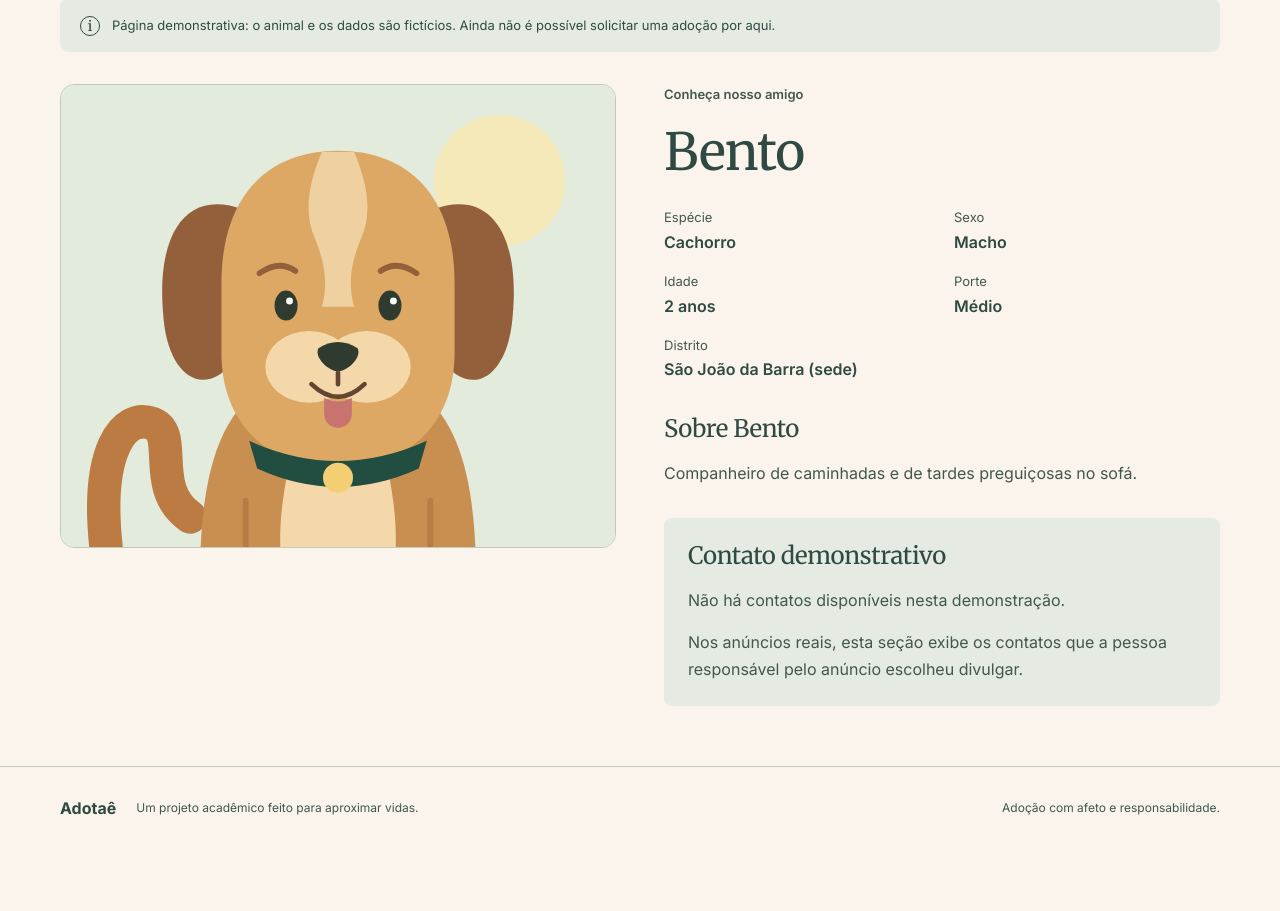
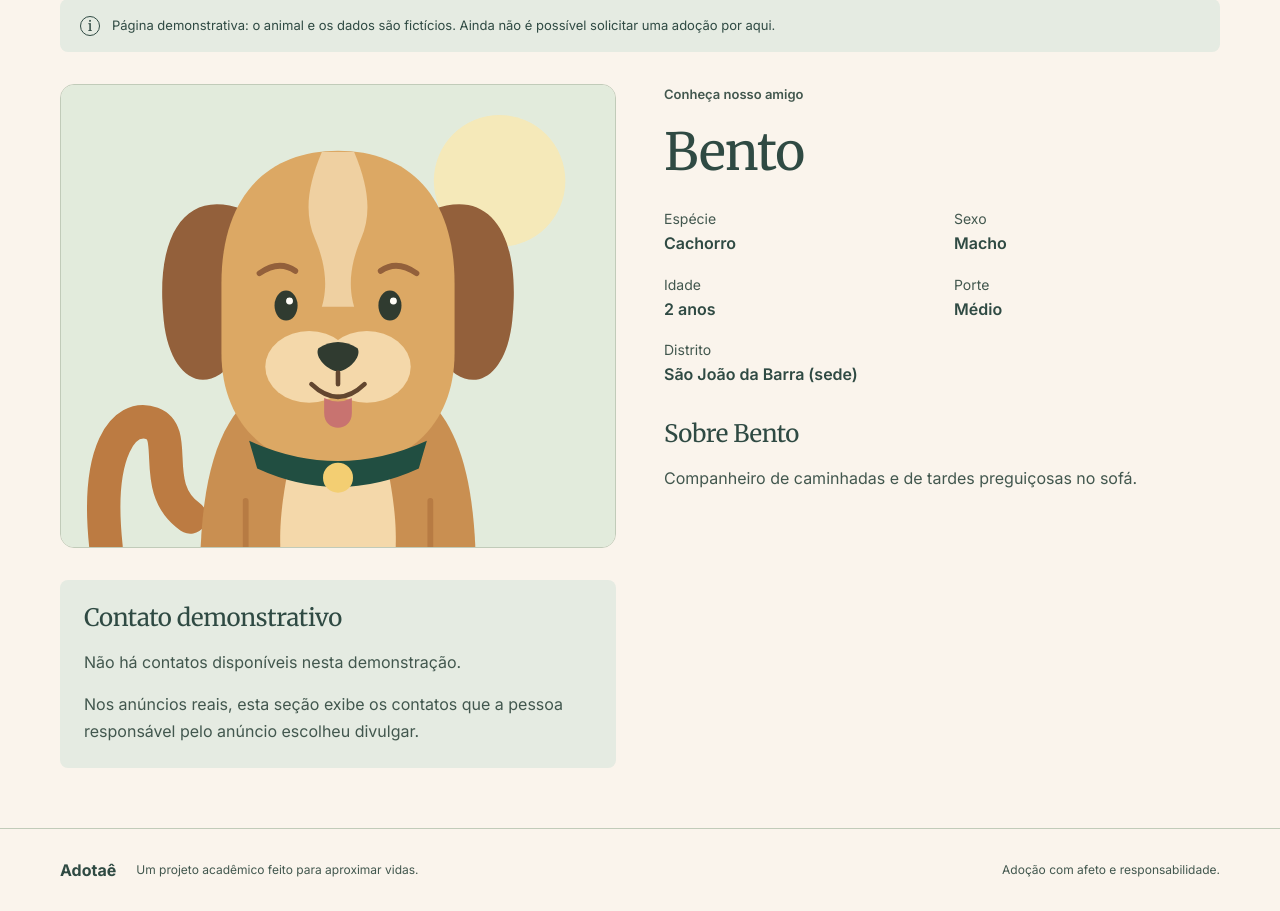
Before and after one commit to Nycolly-SA/adotae, a Flask app: page /animais/1 in a window 1280 px wide. Shown: the part 210-1121 px from the top of the page. Before the commit the page ends 1025 px from the top, so only its background shows below. Run offline with Flask 3, Linux system fonts and the light colour scheme; parts of the project's set-up code (start-up, migrations or seed data) failed here and were passed over; some libraries are stand-ins or nearby versions.

Commit message:
fix: improve animal listing readability and contact placement

```diff
--- a/app/static/css/style.css
+++ b/app/static/css/style.css
@@ -117,30 +117,32 @@ h1, h2 { font-family: var(--heading-font); font-weight: 400; letter-spacing: -.0
 .card-image img { aspect-ratio: 6 / 5; object-fit: cover; }
 .card-image-unavailable { aspect-ratio: 6 / 5; display: flex; align-items: center; justify-content: center; padding: 24px 24px 52px; background: var(--sage-light); color: var(--green); text-align: center; }
 .card-image-unavailable p { margin: 0; font-size: 14px; }
-.species-tag { position: absolute; bottom: 12px; left: 14px; padding: 3px 12px; background: var(--background); color: var(--green); border-radius: 20px; font-size: 12px; font-weight: 600; }
+.species-tag { position: absolute; bottom: 12px; left: 14px; max-width: calc(100% - 28px); overflow-wrap: anywhere; padding: 3px 12px; background: var(--background); color: var(--green); border-radius: 20px; font-size: 12px; font-weight: 600; }
 .card-body { padding: 21px; }
 .card-body h2 { font-size: 30px; margin-bottom: 16px; }
-.animal-facts { display: flex; gap: 24px; margin: 0 0 18px; font-size: 13px; }
-.animal-facts dt { color: var(--muted); font-size: 11px; }
+.animal-facts { display: flex; flex-wrap: wrap; gap: 12px 24px; margin: 0 0 18px; font-size: 1rem; }
+.animal-facts dt { color: var(--muted); font-size: .875rem; }
 .animal-facts dd { margin: 0; font-weight: 600; }
-.card-body p { font-size: 14px; color: var(--muted); margin-bottom: 0; }
-.card-body .card-district { margin-top: 16px; font-size: 12px; }
+.card-body p { font-size: 1rem; color: var(--muted); margin-bottom: 0; }
+.card-description { display: -webkit-box; -webkit-box-orient: vertical; -webkit-line-clamp: 4; line-clamp: 4; overflow: hidden; overflow-wrap: anywhere; }
+.card-body .card-district { margin-top: 16px; font-size: .875rem; }
+.card-body .text-link { font-size: 1rem; }
 .catalog-closing { margin: 34px 0 0; text-align: center; color: var(--muted); font-size: 13px; }
 .animal-detail { padding-block: 40px 60px; }
 .detail-back { margin-bottom: 24px; }
-.detail-layout { display: grid; grid-template-columns: repeat(2, minmax(0, 1fr)); gap: 48px; align-items: start; }
-.detail-image { border: 1px solid var(--border); border-radius: 14px; }
-.detail-content { min-width: 0; }
-.detail-content, .detail-facts dd { overflow-wrap: anywhere; }
+.detail-layout { display: grid; grid-template-columns: repeat(2, minmax(0, 1fr)); grid-template-rows: auto 1fr; gap: 32px 48px; align-items: start; }
+.detail-image { grid-column: 1; grid-row: 1; border: 1px solid var(--border); border-radius: 14px; }
+.detail-content { grid-column: 2; grid-row: 1 / 3; min-width: 0; }
+.detail-content, .detail-facts dd, .detail-contact { overflow-wrap: anywhere; }
 .detail-description { white-space: pre-wrap; }
 .detail-content h1 { font-size: clamp(36px, 4vw, 52px); margin-bottom: 24px; }
-.detail-content h2 { font-size: 24px; margin-bottom: 16px; }
-.detail-content p { color: var(--muted); }
+.detail-content h2, .detail-contact h2 { font-size: 24px; margin-bottom: 16px; }
+.detail-content p, .detail-contact p { color: var(--muted); }
 .detail-facts { display: grid; grid-template-columns: repeat(2, minmax(0, 1fr)); gap: 16px 24px; margin: 0 0 32px; }
-.detail-facts dt { color: var(--muted); font-size: 13px; }
+.detail-facts dt { color: var(--muted); font-size: .875rem; }
 .detail-facts dd { margin: 0; font-weight: 600; }
 .detail-district { grid-column: 1 / -1; }
-.detail-contact { margin-top: 32px; padding: 24px; background: var(--sage-light); border-radius: 8px; }
+.detail-contact { grid-column: 1; grid-row: 2; min-width: 0; padding: 24px; background: var(--sage-light); border-radius: 8px; }
 .detail-contact p:last-child { margin-bottom: 0; }
 .registration { padding-block: 48px; }
 .registration-card { max-width: 520px; margin-inline: auto; padding: clamp(20px, 4vw, 36px); background: var(--surface); border: 1px solid var(--border); border-radius: 14px; }
@@ -278,6 +280,11 @@ h1, h2 { font-family: var(--heading-font); font-weight: 400; letter-spacing: -.0
 }
 @media (max-width: 760px) {
     .detail-layout { grid-template-columns: 1fr; gap: 32px; }
+    .detail-content { display: contents; }
+    .detail-summary { grid-column: 1; grid-row: 2; }
+    .detail-facts { margin-bottom: 0; }
+    .detail-contact { grid-row: 3; }
+    .detail-about { grid-column: 1; grid-row: 4; }
     .hero { grid-template-columns: 1fr; gap: 34px; }
     .hero-copy { max-width: 560px; }
     .hero h1 { font-size: clamp(42px, 8vw, 58px); }
--- a/app/templates/animais.html
+++ b/app/templates/animais.html
@@ -42,7 +42,7 @@
                 {% else %}
                 <p>Fotografia temporariamente indisponível</p>
                 {% endif %}
-                <span class="species-tag">{{ animal.especie }}</span>
+                <span class="species-tag">{{ animal.especie_outro if animal.especie == 'Outro animal doméstico' and animal.especie_outro else animal.especie }}</span>
             </div>
             <div class="card-body">
                 <h2 id="animal-{{ animal.id }}">{{ animal.nome }}</h2>
@@ -51,7 +51,7 @@
                     <div><dt>Porte</dt><dd>{{ animal.porte }}</dd></div>
                     <div><dt>Sexo</dt><dd>{{ animal.sexo }}</dd></div>
                 </dl>
-                <p>{{ animal.descricao }}</p>
+                <p class="card-description">{{ animal.descricao }}</p>
                 <p class="card-district">{{ animal.distrito }}</p>
                 <a class="text-link" href="{{ url_for('animal_detalhes_publico', animal_id=animal.id) }}" aria-label="Ver detalhes de {{ animal.nome }}">Ver detalhes</a>
             </div>
--- a/app/templates/animal_detalhes.html
+++ b/app/templates/animal_detalhes.html
@@ -21,6 +21,7 @@
         <img class="detail-image" src="{{ url_for('static', filename='images/' ~ animal.imagem) }}" alt="{{ animal.imagem_alt }}" width="480" height="400">
         {% endif %}
         <div class="detail-content">
+            <div class="detail-summary">
             <p class="section-label">Conheça nosso amigo</p>
             <h1 id="nome-animal">{{ animal.nome }}</h1>
             <dl class="detail-facts">
@@ -31,11 +32,13 @@
                 <div class="detail-district"><dt>Distrito</dt><dd>{{ animal.distrito }}</dd></div>
                 {% if publico and animal.bairro %}<div class="detail-district"><dt>Bairro</dt><dd>{{ animal.bairro }}</dd></div>{% endif %}
             </dl>
-            <section aria-labelledby="sobre-animal">
+            </div>
+            <section class="detail-about" aria-labelledby="sobre-animal">
                 <h2 id="sobre-animal">Sobre {{ animal.nome }}</h2>
                 <p{% if publico %} class="detail-description"{% endif %}>{{ animal.descricao }}</p>
             </section>
-            <section class="detail-contact" aria-labelledby="titulo-contato">
+        </div>
+        <section class="detail-contact" aria-labelledby="titulo-contato">
                 {% if publico %}
                 <h2 id="titulo-contato">Contato</h2>
                 {% if animal.email_contato %}<p>E-mail: <a href="{{ animal.email_link }}">{{ animal.email_contato }}</a></p>{% endif %}
@@ -46,8 +49,7 @@
                 <p>Não há contatos disponíveis nesta demonstração.</p>
                 <p>Nos anúncios reais, esta seção exibe os contatos que a pessoa responsável pelo anúncio escolheu divulgar.</p>
                 {% endif %}
-            </section>
-        </div>
+        </section>
     </div>
     {% endif %}
 </article>
--- a/run.py
+++ b/run.py
@@ -806,7 +806,7 @@ def animais():
         # permite ler rascunhos, mas o catálogo deve ter sempre acesso anônimo.
         cliente = novo_cliente()
         consulta = (cliente.table("animais")
-                    .select("id,nome,especie,sexo,idade_aproximada,porte,descricao,distrito,usuario_id")
+                    .select("id,nome,especie,sexo,idade_aproximada,porte,descricao,distrito,usuario_id,especie_outro")
                     .eq("status_publicacao", "publicado")
                     .eq("status_adocao", "disponivel").eq("oculto_admin", False))
         for parametro, coluna in (("tipo", "especie"), ("porte", "porte"), ("distrito", "distrito")):
@@ -895,12 +895,18 @@ def validar_catalogo(registros):
         ):
             raise ValueError("Registro de catálogo inválido")
         UUID(registro["id"])
+        especie_outro = registro.get("especie_outro")
+        if especie_outro is not None and (not isinstance(especie_outro, str)
+                or not especie_outro.strip() or especie_outro != especie_outro.strip()
+                or len(especie_outro) > 60):
+            raise ValueError("Detalhe de espécie inválido")
         if (registro["especie"] not in OPCOES_FILTROS["tipo"]
                 or registro["porte"] not in OPCOES_FILTROS["porte"]
                 or registro["distrito"] not in OPCOES_FILTROS["distrito"]
                 or registro["sexo"] not in ("Macho", "Fêmea", "Não identificado")):
             raise ValueError("Opções de catálogo inválidas")
         animais.append({campo: registro[campo] for campo in limites})
+        animais[-1]["especie_outro"] = especie_outro
     return animais
 
 
```
Also changed, not shown: tests/test_routes.py (+25 -1 lines).
